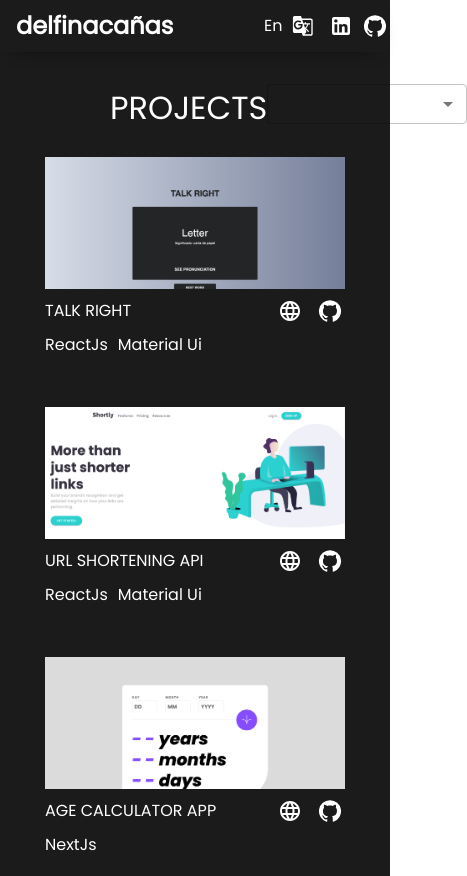
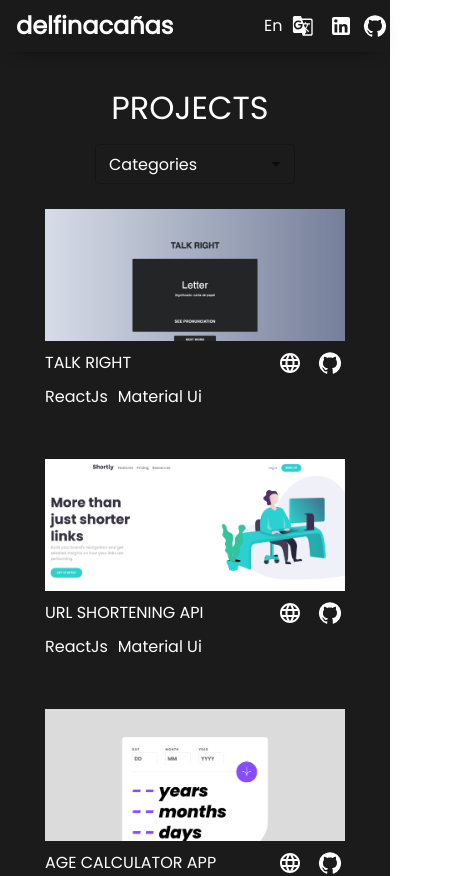
Before and after one commit to delfigica/Portafolio, a React (Create React App) app: page /Portafolio/proyectos in a window 390 px wide. Shown: the top 876 px of the page, 467 px wide, since content can reach past the window. Built offline with nearby package versions, Linux system fonts and the light colour scheme.

Commit message:
resolve mobile conflicts desing

```diff
--- a/src/Components/NavBar.js
+++ b/src/Components/NavBar.js
@@ -45,7 +45,7 @@ export const NavBar = () => {
               display: "flex",
               justifyContent: "space-between",
               alignItems: "center",
-              backgroundColor: "	rgba(27,27,27,0.90)",
+              backgroundColor: "rgba(27,27,27,0.90)",
               zIndex: 40,
             }
           : {
@@ -56,7 +56,7 @@ export const NavBar = () => {
               display: "flex",
               justifyContent: "space-between",
               alignItems: "center",
-              backgroundColor: "#1b1b1b",
+              backgroundColor: "rgba(27,27,27,0.90)",
               zIndex: 40,
             }
       }
@@ -98,7 +98,9 @@ export const NavBar = () => {
               }
         }
       >
-        <Typography sx={{ textTransform: "capitalize", color: '#fff' }}>{lenguage}</Typography>
+        <Typography sx={{ textTransform: "capitalize", color: "#fff" }}>
+          {lenguage}
+        </Typography>
         <IconButton
           sx={{ color: "#fff" }}
           size="small"
--- a/src/Views/projects/Projects.js
+++ b/src/Views/projects/Projects.js
@@ -9,8 +9,9 @@ import {
   MenuItem,
   Select,
   Typography,
+  useMediaQuery,
+  useTheme,
 } from "@mui/material";
-import { Footer } from "../home/Footer";
 import { projectEs } from "../../Data/LenguageData";
 
 export const Projects = () => {
@@ -28,19 +29,38 @@ export const Projects = () => {
       setProjectsData(newProjects);
     }
   };
+  const theme = useTheme();
+  const laptop = useMediaQuery(theme.breakpoints.up("lg"));
   return (
     <Box
       sx={{ padding: "2em", color: "#fff", minHeight: "calc(100vh - 50px)" }}
     >
       <Box
-        sx={{
-          display: "flex",
-          justifyContent: "space-between",
-          padding: "0 5.5em",
-        }}
+        sx={
+          laptop
+            ? {
+                display: "flex",
+                justifyContent: "space-between",
+                padding: "0 5.5em",
+              }
+            : {
+                display: "flex",
+                flexDirection: "column",
+                alignItems: "center",
+                justifyContent: "space-between",
+                height: "100px",
+              }
+        }
       >
-        <Typography sx={{ fontSize: "2em", color: "#fff", textTransform: 'uppercase', marginLeft: '-10px' }}>
-        {lenguage == "en" ? "Projects" : projectEs.title}
+        <Typography
+          sx={{
+            fontSize: "2em",
+            color: "#fff",
+            textTransform: "uppercase",
+            marginLeft: "-10px",
+          }}
+        >
+          {lenguage == "en" ? "Projects" : projectEs.title}
         </Typography>
         <FormControl sx={{ color: "#fff" }} size="small">
           <InputLabel>
```
